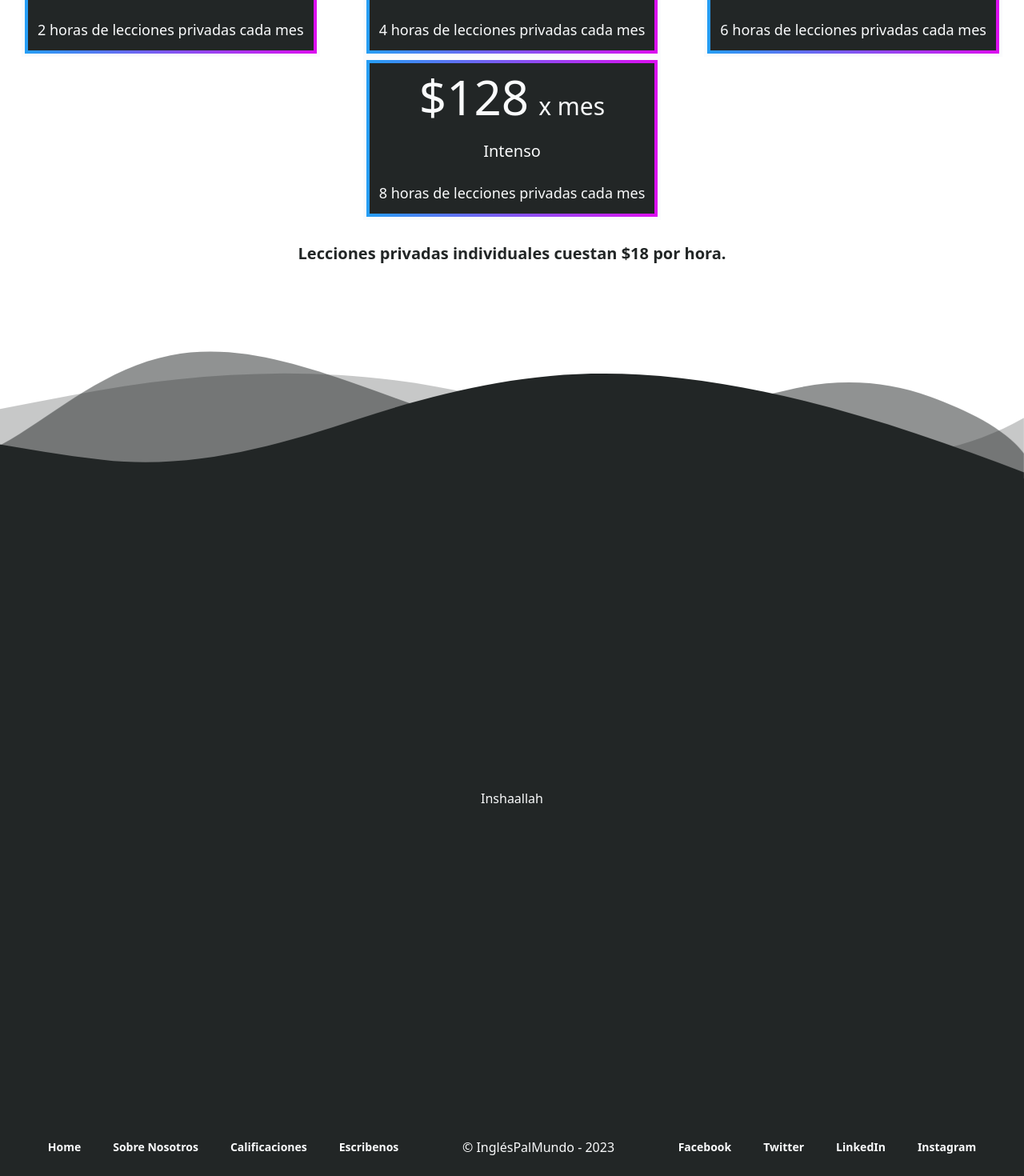
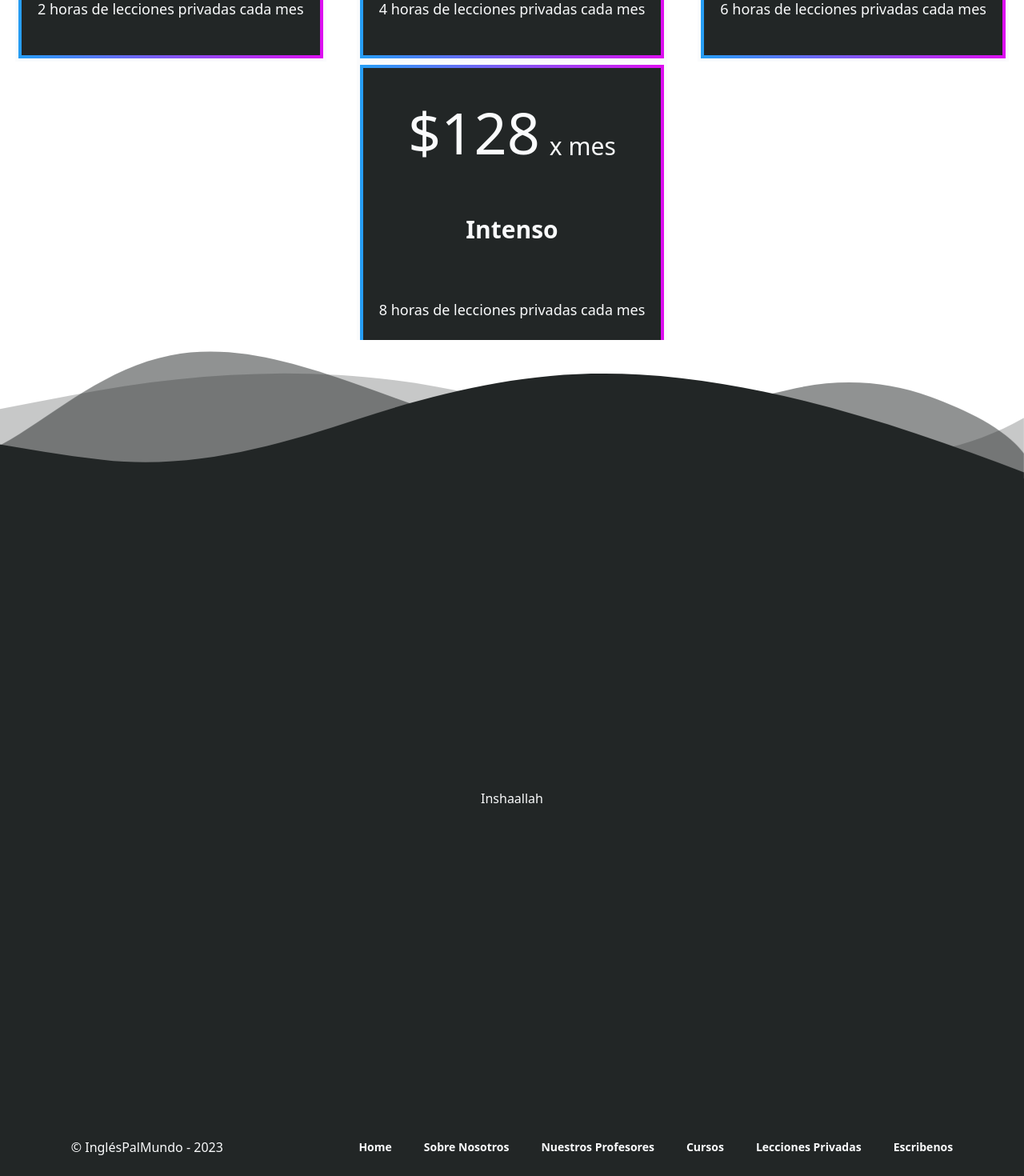
Before and after one commit to AngusGaukrogerDev/website-ingles-pal-mundo, a Vue app: page / in a window 1280 px wide. Shown: the part 4434-5904 px from the top of the page at 80% size. Built offline with nearby package versions, Linux system fonts and the light colour scheme.

Commit message:
aethetic changes

```diff
--- a/src/components/HomeElements/Footer.vue
+++ b/src/components/HomeElements/Footer.vue
@@ -1,35 +1,29 @@
 <template>
     <footer class="bg-fade1 w-100  bottom-0 text-texttone">
-        <div class=" px-5 py-6 mx-auto justify-between  md:flex-row flex md:justify-around items-center">
-            <ul class="flex-col mt-8 space-y-4 xl:flex xl:space-y-0 xl:flex-row xl:items-center xl:space-x-10 xl:mt-0">
+        <div class=" px-1 py-6 mx-auto justify-between  md:flex-row flex md:justify-around items-center">
+            <h2>&copy InglésPalMundo - 2023</h2>
+
+            <ul class="flex-col mt-8 space-y-2 xl:flex xl:space-y-0 xl:flex-row xl:items-center xl:space-x-10 xl:mt-0">
                 <li class="text-sm font-bold text-texttone hover:scale-105 hover:text-slate-300 hover:cursor-pointer">
-                    <a>Home</a>
+                    <a href="#">Home</a>
                 </li>
                 <li class="text-sm font-bold text-texttone hover:scale-105 hover:text-slate-300 hover:cursor-pointer">
-                    <a>Sobre Nosotros</a>
+                    <a href="#SobreNosotros">Sobre Nosotros</a>
                 </li>
                 <li class="text-sm font-bold text-texttone hover:scale-105 hover:text-slate-300 hover:cursor-pointer">
-                    <a>Calificaciones</a>
+                    <a href="#NuestrosProfesores">Nuestros Profesores</a>
                 </li>
                 <li class="text-sm font-bold text-texttone hover:scale-105 hover:text-slate-300 hover:cursor-pointer">
-                    <a>Escribenos</a>
+                    <a href="#Cursos">Cursos</a>
+                </li>
+                <li class="text-sm font-bold text-texttone hover:scale-105 hover:text-slate-300 hover:cursor-pointer">
+                    <a href="#LeccionesPrivadas">Lecciones Privadas</a>
+                </li>
+                <li class="text-sm font-bold text-texttone hover:scale-105 hover:text-slate-300 hover:cursor-pointer">
+                    <a href="#Escribenos">Escribenos</a>
                 </li>
             </ul>
-            <h2>&copy InglésPalMundo - 2023</h2>
-            <ul class="flex-col text-end mt-8 space-y-4 xl:flex xl:space-y-0 xl:flex-row xl:items-center xl:space-x-10 xl:mt-0">
-                <li class="text-sm font-bold text-texttone hover:scale-105 hover:text-slate-300 hover:cursor-pointer">
-                    <a>Facebook</a>
-                </li>
-                <li class="text-sm font-bold text-texttone hover:scale-105 hover:text-slate-300 hover:cursor-pointer">
-                    <a>Twitter</a>
-                </li>
-                <li class="text-sm font-bold text-texttone hover:scale-105 hover:text-slate-300 hover:cursor-pointer">
-                    <a>LinkedIn</a>
-                </li>
-                <li class="text-sm font-bold text-texttone hover:scale-105 hover:text-slate-300 hover:cursor-pointer">
-                    <a>Instagram</a>
-                </li>
-            </ul>
+
         </div>
 
     </footer>
--- a/src/components/HomeElements/LeccionesPrivadas.vue
+++ b/src/components/HomeElements/LeccionesPrivadas.vue
@@ -5,7 +5,7 @@
                 <path d="M1200,0H0V120H281.94C572.9,116.24,602.45,3.86,602.45,3.86h0S632,116.24,923,120h277Z" class="shape-fill"></path>
             </svg>
         </div>
-        <section id="LeccionesPrivadas" class="relative h-screen w-100 flex flex-col sm:space-y-5 justify-center z-0">
+        <section id="LeccionesPrivadas" class="relative h-screen w-100 flex flex-col sm:space-y-8 justify-center z-0">
             <h1 class="text-fade1 sm:text-5xl text-2xl text-center font-bold py-2 ">Lecciones Privadas</h1>
             <h2 class="text-fade1 sm:text-3xl text-lg text-center font-bold py-2 ">Recibir tu primera leccion (30 minutos) por gratis!</h2>
             <div  class="w-100 h-100 text-texttone flex flex-row flex-wrap justify-around items-center">
--- a/src/components/UIElements/Package.vue
+++ b/src/components/UIElements/Package.vue
@@ -1,14 +1,14 @@
 <template>
-    <div class="p-1 space-y-1 xl:space-y-6 border-4 bg-gradient-to-r from-main to-highlight hover:scale-105 hover:cursor-pointer">
-        <div class="  bg-fade1 p-3 space-y-1 xl:space-y-6  hover:cursor-pointer">
-            <div class=" md:space-x-3 flex flex-row items-end justify-center">
-                <span class="text-lg xl:text-6xl">${{ price }}</span>
-                 <span class="text-sm xl:text-3xl"> x mes</span>
+    <div class="p-1  space-y-1 xl:space-y-6 border-4 bg-gradient-to-r from-main to-highlight hover:scale-105 hover:cursor-pointer">
+        <div class="  bg-fade1 p-3 xl:px-5 xl:py-3 space-y-1 xxl:space-y-6  hover:cursor-pointer">
+            <div class=" md:space-x-3 xl:py-8 flex flex-row items-end justify-center">
+                <span class="text-lg xl:text-7xl">${{ price }}</span>
+                 <span class="text-xl xl:text-3xl"> x mes</span>
             </div>
-            <div class="text-md xl:text-xl flex justify-center">
+            <div class=" xl:py-8 text-md xl:text-3xl font-bold flex justify-center">
                 {{ title }}
             </div>
-            <div class=" text-base xl:text-lg text-center flex justify-center">
+            <div class=" text-base xl:text-lg text-center xl:py-8 flex justify-center">
                 {{ includes }}
             </div>
         </div>
```
